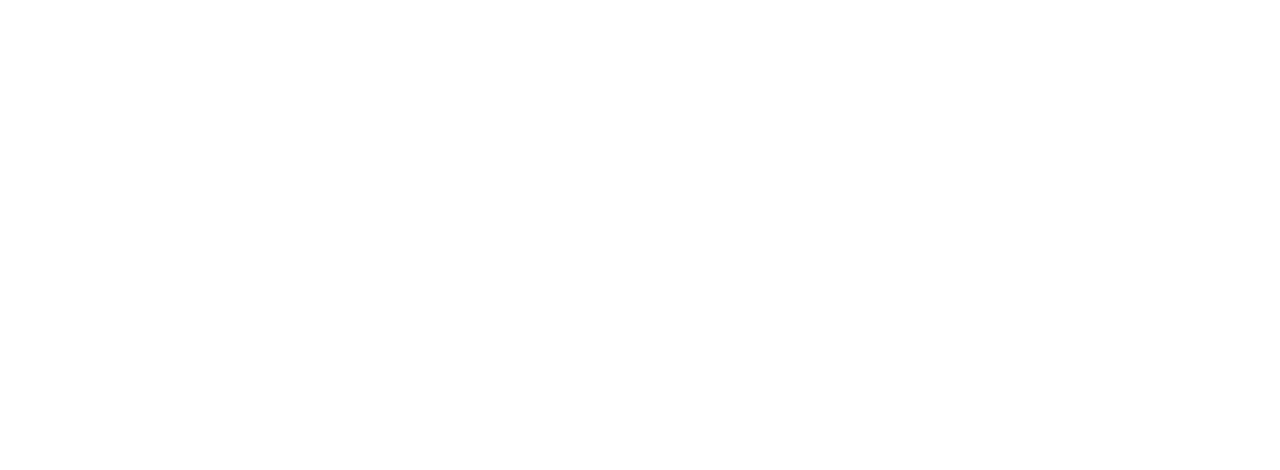
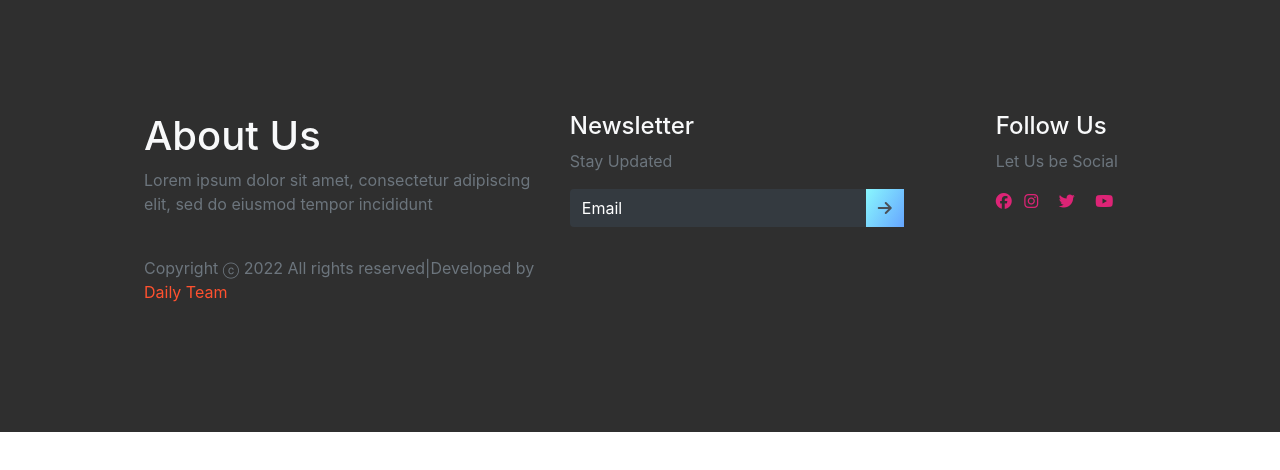
Before and after one commit to Sandushi97/Dental_Clinic, a plain HTML site: page about.html in a window 1280 px wide. Drawn offline with nearby package versions, Linux system fonts and the light colour scheme; a web font is replaced by a local one.

Commit message:
updated about,contact,doctors,service pages

```diff
--- a/about.html
+++ b/about.html
@@ -0,0 +1,61 @@
+<!DOCTYPE html>
+<html lang="en">
+<head>
+    <meta charset="UTF-8">
+    <meta http-equiv="X-UA-Compatible" content="IE=edge">
+    <meta name="viewport" content="width=device-width, initial-scale=1.0">
+    <link rel="stylesheet" href="https://cdn.jsdelivr.net/npm/bootstrap@4.5.3/dist/css/bootstrap.min.css" integrity="sha384-TX8t27EcRE3e/ihU7zmQxVncDAy5uIKz4rEkgIXeMed4M0jlfIDPvg6uqKI2xXr2" crossorigin="anonymous">
+    <link rel="stylesheet" href="footer.css">
+    <script src="https://kit.fontawesome.com/a34e97c4a7.js" crossorigin="anonymous"></script><link rel="stylesheet" href="https://cdn.jsdelivr.net/npm/bootstrap@4.5.3/dist/css/bootstrap.min.css" integrity="sha384-TX8t27EcRE3e/ihU7zmQxVncDAy5uIKz4rEkgIXeMed4M0jlfIDPvg6uqKI2xXr2" crossorigin="anonymous">
+    <title>About</title>
+</head>
+<body>
+    <footer>
+        <div class="container-fluid p-0">
+            <div class="row text-left">
+                <div class="col-md-5 col-md-5">
+                    <h1 class="text-light">About Us</h1>
+                    <p class="text-muted">
+                        Lorem ipsum dolor sit amet, consectetur adipiscing elit, sed do eiusmod
+                                tempor incididunt
+                    </p>
+                    <p class="pt-4 text-muted">
+                        Copyright ⓒ 2022 All rights reserved|Developed by <span>Daily Team</span>
+                    </p>
+                </div>
+                <div class="col-md-5">
+                    <h4 class="text-light">Newsletter</h4>
+                    <p class="text-muted">Stay Updated</p>
+                    <form action="" class="form-inline">
+                        <div class="col pl-0">
+                            <div class="input-group pr-5">
+                                <input type="email" name="" id="" class="form-control bg-dark text-white" placeholder="Email">
+                                <div class="input-group-prepend">
+                                    <div class="input-group-text">
+                                        <i class="fas fa-arrow-right" ></i>
+                                    </div>
+                                </div>
+                            </div>
+                        </div>
+                    </form>
+                </div>
+                <div class="col-md-2 col-sm-12">
+                    <h4 class="text-light">Follow Us</h4>
+                    <p class="text-muted">Let Us be Social</p>
+                    <div class="column ">
+                        <i class="fa-brands fa-facebook"></i>
+                        <i class="fa-brands fa-instagram"></i>
+                        <i class="fa-brands fa-twitter"></i>
+                        <i class="fa-brands fa-youtube"></i>
+
+                    </div>
+                </div>
+
+            </div>
+        </div>
+    </footer>
+    <script src="https://cdnjs.cloudflare.com/ajax/libs/jquery/3.6.0/jquery.min.js" integrity="sha512-894YE6QWD5I59HgZOGReFYm4dnWc1Qt5NtvYSaNcOP+u1T9qYdvdihz0PPSiiqn/+/3e7Jo4EaG7TubfWGUrMQ==" crossorigin="anonymous" referrerpolicy="no-referrer"></script>
+    <script src="https://cdn.jsdelivr.net/npm/popper.js@1.16.1/dist/umd/popper.min.js" integrity="sha384-9/reFTGAW83EW2RDu2S0VKaIzap3H66lZH81PoYlFhbGU+6BZp6G7niu735Sk7lN" crossorigin="anonymous"></script>
+    <script src="https://cdn.jsdelivr.net/npm/bootstrap@4.5.3/dist/js/bootstrap.min.js" integrity="sha384-w1Q4orYjBQndcko6MimVbzY0tgp4pWB4lZ7lr30WKz0vr/aWKhXdBNmNb5D92v7s" crossorigin="anonymous"></script>
+</body>
+</html>
--- /dev/null
+++ b/footer.css
@@ -0,0 +1,52 @@
+@import url("https://fonts.googleapis.com/css?family=Acme|Lobster|Patua+One|Rubik|Sniglet"); /*contain all the fonts use in here*/
+:root{ /*define some font families and colors use in here*/
+    --Sniglet-font: "Sniglet", cursive;
+  --Rubik: "Rubik", cursive;
+  --Patua: "Patua One", cursive;
+  --Lobster: "lobster", cursive;
+  --bggradient: linear-gradient(120deg, #89f7fe 0%, #66a6ff 100%);
+}
+
+
+
+footer {
+    background: rgba(0, 0, 0, 0.815);
+    overflow-x: hidden;
+    padding: 14vmin 18vmin;
+  }
+
+  footer p > span {
+    color: #ff512f;
+  }
+
+  footer input {
+    border: none !important;
+  }
+
+  footer input::placeholder {
+    color: white !important;
+  }
+
+  footer .input-group .input-group-text {
+    background: var(--bggradient);
+    border: none;
+  }
+
+  footer .column i {
+    color: #dd2476;
+  }
+
+  /* It is Adjacent sibling combinator */
+
+  footer .column i + i {
+    padding: 0 0.5em;
+  }
+
+  .sticky {
+    position: fixed;
+    top: 0;
+    width: 100%;
+    background: rgba(0, 0, 0, 0.815);
+    z-index: 9999;
+    transition: all 1.5s ease;
+  }
--- a/style.css
+++ b/style.css
@@ -235,7 +235,7 @@ header .container .col-md-5 img{
 
   .numbers .rect li{
     font-size: .8em;
-    margin-left: 0px;
+    margin-left: -50px;
 
 
 
```
Also changed, not shown: contact.html (+61 -0 lines), doctors.html (+61 -0 lines), index.html (+6 -6 lines), service.html (+61 -0 lines), 1 other file.
